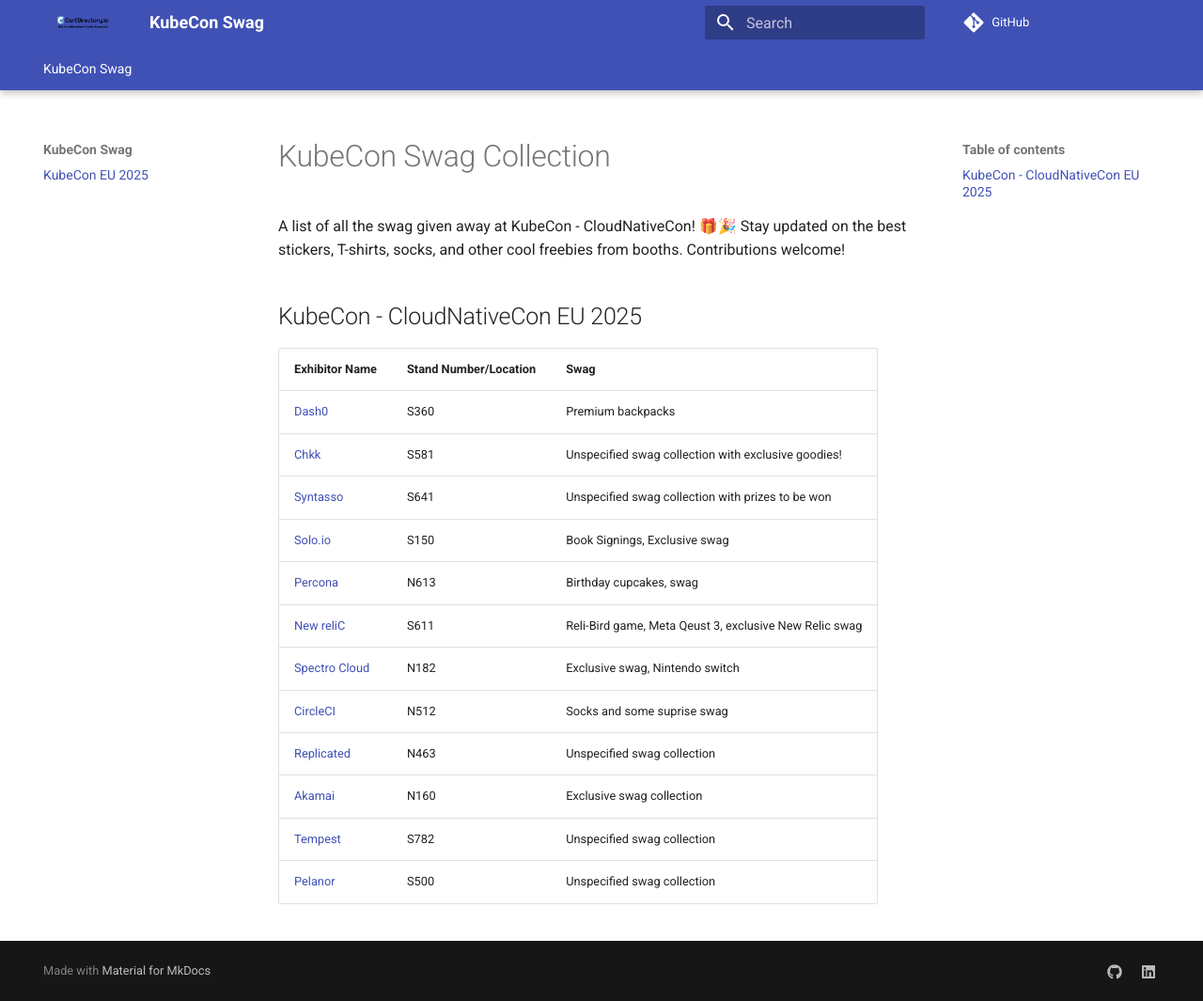
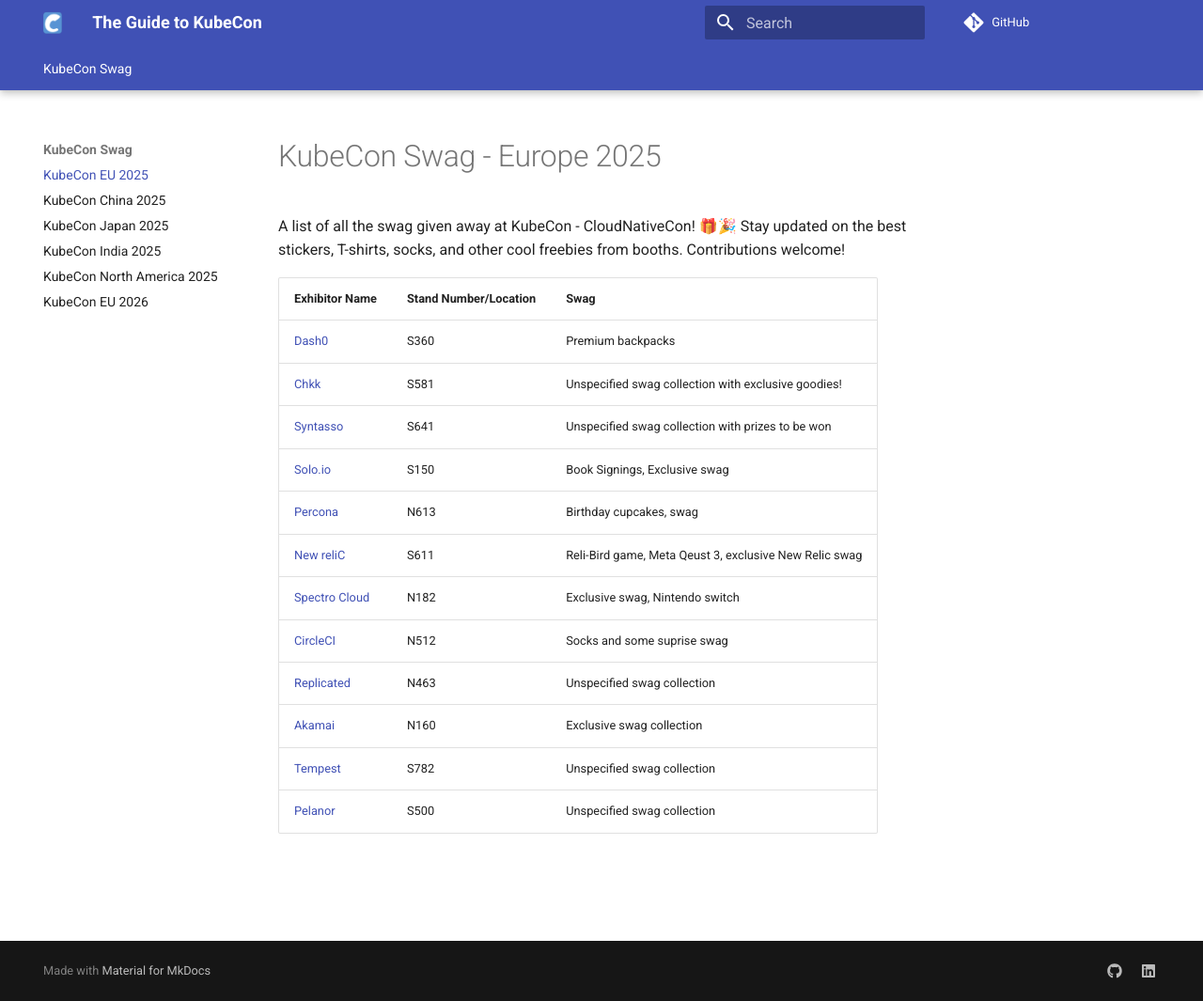
Before and after one commit to certdirectory/KubeCon, an MkDocs documentation site: the page built from docs/KubeCon/EU2025.md, in a window 1280 px wide and 1065 px high. Shown: the whole window at 94% size. Built offline with MkDocs 1.6.1 and Material for MkDocs 9.7.7, drawn with Linux system fonts in a browser that asks for light colours; comment, search, counter and statistics services are not loaded.

Commit message:
mkdocs setup

```diff
--- a/docs/KubeCon/EU2025.md
+++ b/docs/KubeCon/EU2025.md
@@ -1,7 +1,5 @@
-# KubeCon Swag Collection
+# KubeCon Swag - Europe 2025
 A list of all the swag given away at KubeCon - CloudNativeCon! 🎁🎉 Stay updated on the best stickers, T-shirts, socks, and other cool freebies from booths. Contributions welcome!
-
-## KubeCon - CloudNativeCon EU 2025
 
 Exhibitor Name | Stand Number/Location | Swag
 --- | --- | ---
--- a/mkdocs.yml
+++ b/mkdocs.yml
@@ -1,4 +1,6 @@
-site_name: KubeCon Swag
+site_name: The Guide to KubeCon
+site_description: A guide to KubeCon swag and events
+site_author: CertDirectory
 site_url: https://kubecon.certdirectory.io
 theme:
   name: material
@@ -17,6 +19,11 @@
 nav:
   - KubeCon Swag:
     - KubeCon EU 2025: KubeCon/EU2025.md
+    - KubeCon China 2025: KubeCon/China2025.md
+    - KubeCon Japan 2025: KubeCon/Japan2025.md
+    - KubeCon India 2025: KubeCon/India2025.md
+    - KubeCon North America 2025: KubeCon/NA2025.md
+    - KubeCon EU 2026: KubeCon/EU2026.md
 #  - About: about.md
 
 extra:
```
Also changed, not shown: docs/KubeCon/China2025.md (added, +6 -0 lines), docs/KubeCon/EU2026.md (added, +6 -0 lines), docs/KubeCon/India2025.md (added, +6 -0 lines), docs/KubeCon/Japan2025.md (added, +6 -0 lines), docs/KubeCon/NA2025.md (added, +6 -0 lines), docs/index.md (added, +5 -0 lines), docs/images/logo.png.
